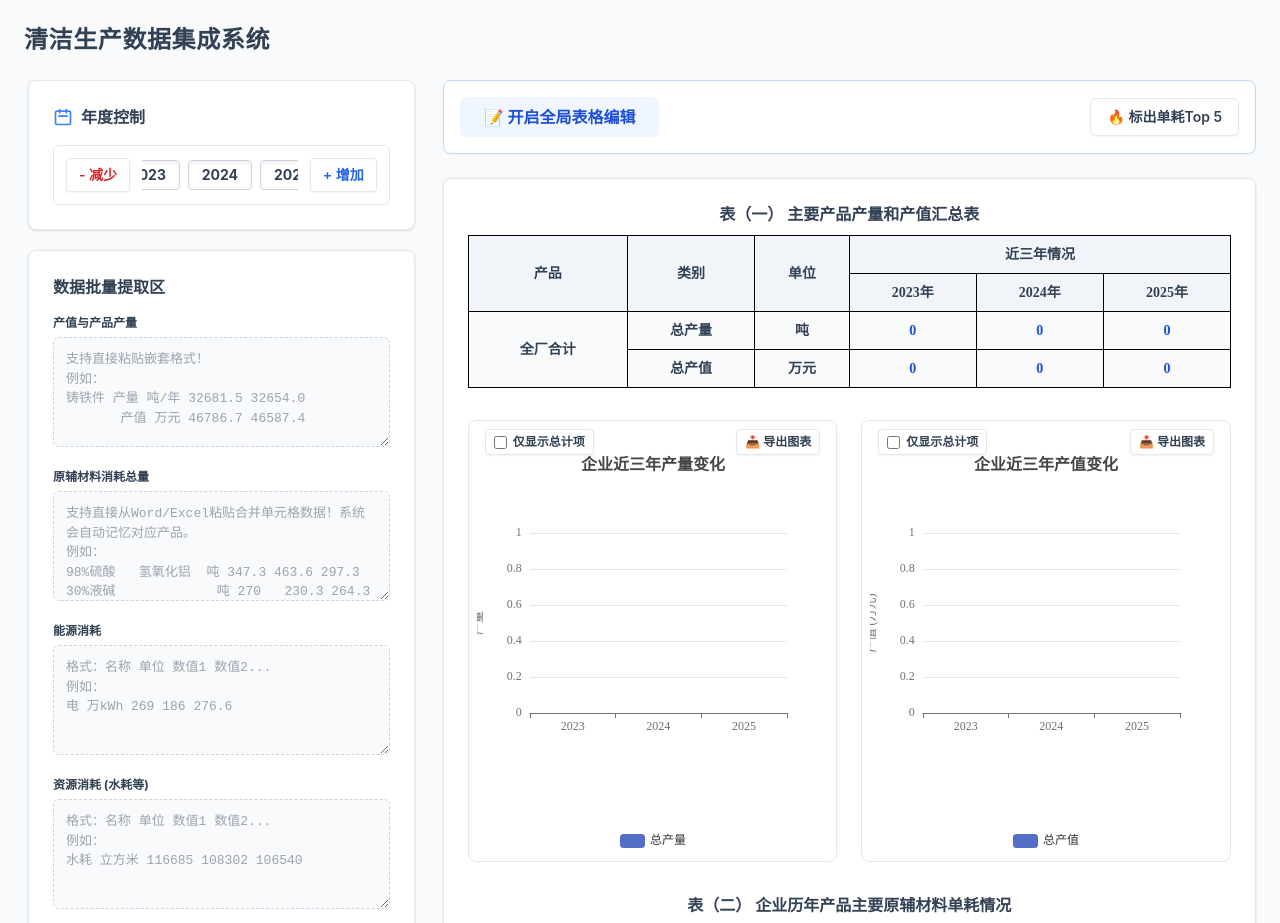
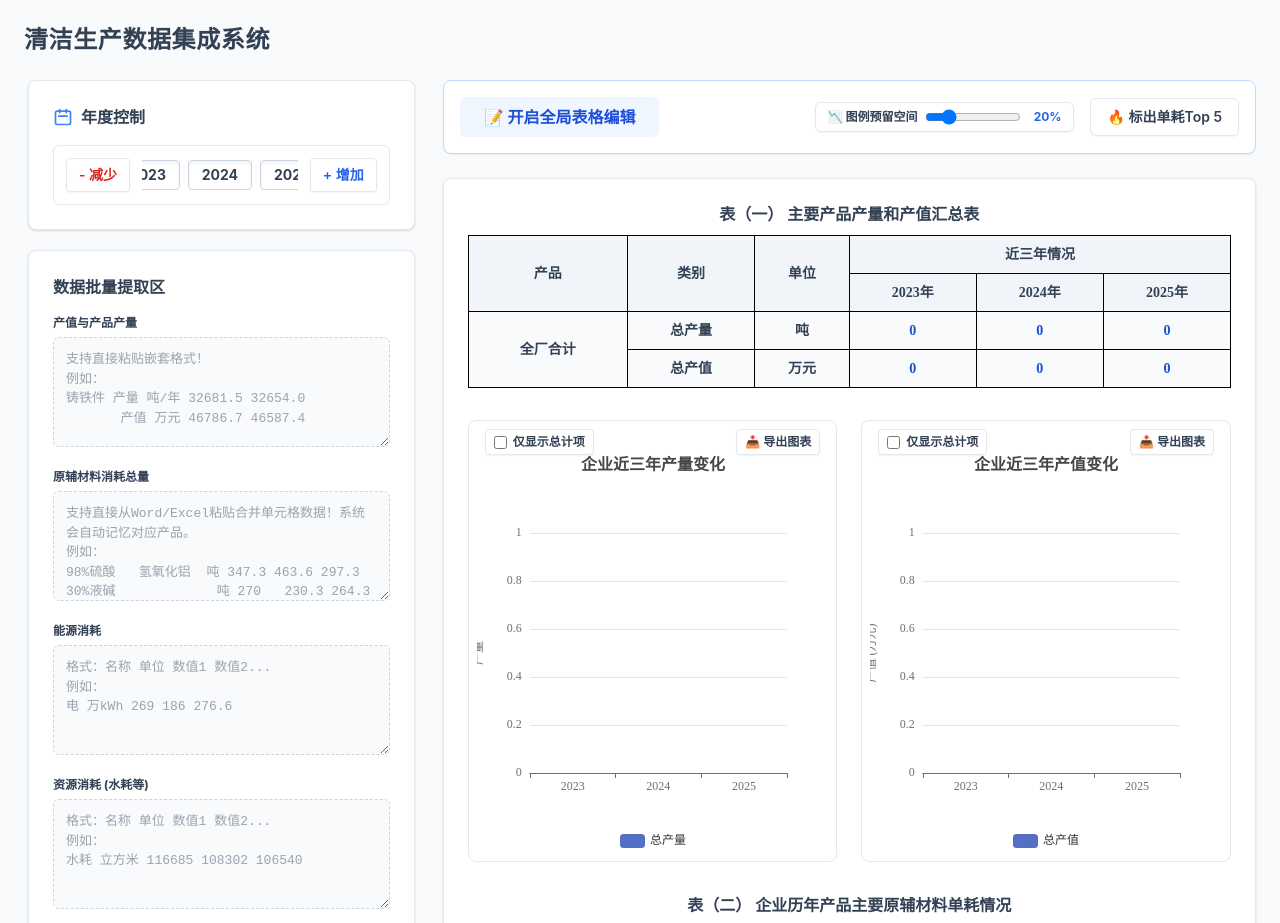
Before and after one commit to qiandadatkprint-ctrl/cleaner-production-tool, a plain HTML site: page index.html in a window 1280 px wide. Shown: the top 923 px of the page. Drawn offline with nearby package versions, Linux system fonts and the light colour scheme.

Commit message:
Implement dynamic chart bottom margin adjustment
Added a binding for chart bottom margin to allow dynamic adjustment of space for legends.

```diff
--- a/index.html
+++ b/index.html
@@ -9,7 +9,6 @@
     <link href="https://cdn.jsdelivr.net/npm/tailwindcss@2.2.19/dist/tailwind.min.css" rel="stylesheet">
     <style>
         body { background-color: #f8fafc; font-family: -apple-system, BlinkMacSystemFont, "Segoe UI", Roboto, "Helvetica Neue", Arial, sans-serif; color: #334155; }
-        /* 增加图表整体高度，为多行文字图例腾出物理空间 */
         .chart-container { height: 400px; width: 100%; }
 
         /* 针对Word优化的表格样式：中西文分离规范 */
@@ -91,17 +90,26 @@
 
         <div class="lg:col-span-8 space-y-6">
 
-            <div class="bg-white p-4 rounded-lg border border-blue-200 shadow-sm flex justify-between items-center sticky top-4 z-50">
+            <div class="bg-white p-4 rounded-lg border border-blue-200 shadow-sm flex flex-wrap justify-between items-center sticky top-4 z-50 gap-4">
                 <div class="flex items-center space-x-4">
                     <button @click="globalEditMode = !globalEditMode" :class="globalEditMode ? 'bg-blue-600 text-white shadow-md' : 'bg-blue-50 text-blue-700 hover:bg-blue-100'" class="px-6 py-2 rounded-md font-bold transition flex items-center">
                         <span v-if="globalEditMode">💾 保存并退出编辑</span>
                         <span v-else>📝 开启全局表格编辑</span>
                     </button>
-                    <span v-if="globalEditMode" class="text-sm text-blue-600 font-semibold animate-pulse">正在编辑模式，所有单元格均可修改...</span>
+                    <span v-if="globalEditMode" class="text-sm text-blue-600 font-semibold animate-pulse">正在编辑模式...</span>
                 </div>
-                <button @click="highlightTop5 = !highlightTop5" :class="highlightTop5 ? 'bg-red-100 text-red-700 border-red-300' : 'bg-slate-50 text-slate-600 border-slate-200'" class="border px-4 py-2 rounded-md text-sm font-semibold shadow-sm transition flex items-center">
-                    🔥 {{ highlightTop5 ? '关闭单耗预警' : '标出单耗Top 5' }}
-                </button>
+
+                <div class="flex items-center space-x-4">
+                    <div class="flex items-center space-x-2 bg-slate-50 px-3 py-1.5 rounded-md border border-slate-200 shadow-sm" title="若图例文字被遮挡或空白过大，可拖拽此处实时调整图表高度">
+                        <span class="text-xs font-bold text-slate-600">📉 图例预留空间</span>
+                        <input type="range" v-model.number="chartGridBottom" min="10" max="60" class="w-24 accent-blue-600 cursor-ew-resize">
+                        <span class="text-xs font-bold text-blue-600 w-8 text-right">{{ chartGridBottom }}%</span>
+                    </div>
+
+                    <button @click="highlightTop5 = !highlightTop5" :class="highlightTop5 ? 'bg-red-100 text-red-700 border-red-300' : 'bg-slate-50 text-slate-600 border-slate-200'" class="border px-4 py-2 rounded-md text-sm font-semibold shadow-sm transition flex items-center">
+                        🔥 {{ highlightTop5 ? '关闭单耗预警' : '标出单耗Top 5' }}
+                    </button>
+                </div>
             </div>
 
             <div class="section-card">
@@ -447,6 +455,9 @@
             const showOnlyTotalProd = ref(false);
             const showOnlyTotalVal = ref(false);
 
+            // 新增：图表底部预留间距绑定值 (百分比)
+            const chartGridBottom = ref(20);
+
             // 中文数字转换逻辑
             const numToChinese = (num) => {
                 const chars = ['零', '一', '二', '三', '四', '五', '六', '七', '八', '九', '十'];
@@ -790,8 +801,8 @@
                 }
 
                 const baseFont = '"Times New Roman", SimSun, sans-serif';
-                // 增大 bottom 值到 35%，为取消滚动的多行图例腾出足够物理空间
-                const commonGrid = { left: '15%', right: '12%', bottom: '35%', top: '20%' };
+                // 核心修改：利用绑定的 chartGridBottom.value 作为百分比留白
+                const commonGrid = { left: '15%', right: '12%', bottom: chartGridBottom.value + '%', top: '20%' };
                 const cTc = yearCountText.value;
 
                 // 渲染产量图表
@@ -808,7 +819,6 @@
                     title: { text: `企业近${cTc}年产量变化`, left: 'center', textStyle: { fontFamily: baseFont, fontSize: 16 } },
                     tooltip: { trigger: 'axis', textStyle: { fontFamily: baseFont } },
                     grid: commonGrid,
-                    // 取消了 type: 'scroll'，让 ECharts 自然换行排列
                     legend: { data: prodToRender.map(p => p.name), bottom: 0, textStyle: { fontFamily: baseFont } },
                     xAxis: { type: 'category', data: years.value, axisLabel: { fontFamily: baseFont } },
                     yAxis: { type: 'value', name: '产量', nameLocation: 'middle', nameRotate: 90, nameGap: 45, axisLabel: { fontFamily: baseFont }, nameTextStyle: { fontFamily: baseFont } },
@@ -834,7 +844,6 @@
                     title: { text: `企业近${cTc}年产值变化`, left: 'center', textStyle: { fontFamily: baseFont, fontSize: 16 } },
                     tooltip: { trigger: 'axis', textStyle: { fontFamily: baseFont } },
                     grid: commonGrid,
-                    // 取消了 type: 'scroll'
                     legend: { data: valToRender.map(p => p.name), bottom: 0, textStyle: { fontFamily: baseFont } },
                     xAxis: { type: 'category', data: years.value, axisLabel: { fontFamily: baseFont } },
                     yAxis: { type: 'value', name: '产值 (万元)', nameLocation: 'middle', nameRotate: 90, nameGap: 45, axisLabel: { fontFamily: baseFont }, nameTextStyle: { fontFamily: baseFont } },
@@ -856,7 +865,6 @@
                     title: { text: '年度单位产品综合能耗单耗趋势图', left: 'center', textStyle: { fontFamily: baseFont, fontSize: 16 } },
                     tooltip: { trigger: 'axis', textStyle: { fontFamily: baseFont } },
                     grid: commonGrid,
-                    // 取消了 type: 'scroll'
                     legend: { bottom: 0, data: ['单位产品综合能耗', '万元产值综合能耗'], textStyle: { fontFamily: baseFont } },
                     xAxis: { type: 'category', data: years.value, axisLabel: { fontFamily: baseFont } },
                     yAxis: [
@@ -915,7 +923,8 @@
                 a.click();
             };
 
-            watch([macro, materials, energies, resources, years, globalEditMode, showOnlyTotalProd, showOnlyTotalVal], () => nextTick(renderAll), { deep: true });
+            // 注意监听器中加入了 chartGridBottom
+            watch([macro, materials, energies, resources, years, globalEditMode, showOnlyTotalProd, showOnlyTotalVal, chartGridBottom], () => nextTick(renderAll), { deep: true });
             onMounted(() => {
                 nextTick(renderAll);
                 window.addEventListener('resize', () => Object.values(chartObjs).forEach(c => c && c.resize()));
@@ -928,7 +937,7 @@
                 globalEditMode, addNewProduct, addNewMaterial, addNewEnergy, addNewResource,
                 calculateMaterialUnit, totalEnergyData, unitProductionEnergy, unitValueEnergy,
                 unitProdResources, unitValResources,
-                getProductUnit, fmt,
+                getProductUnit, fmt, chartGridBottom,
                 highlightTop5, getRankStyle, getRankBadge, showOnlyTotalProd, showOnlyTotalVal,
                 downloadChart
             };
```
